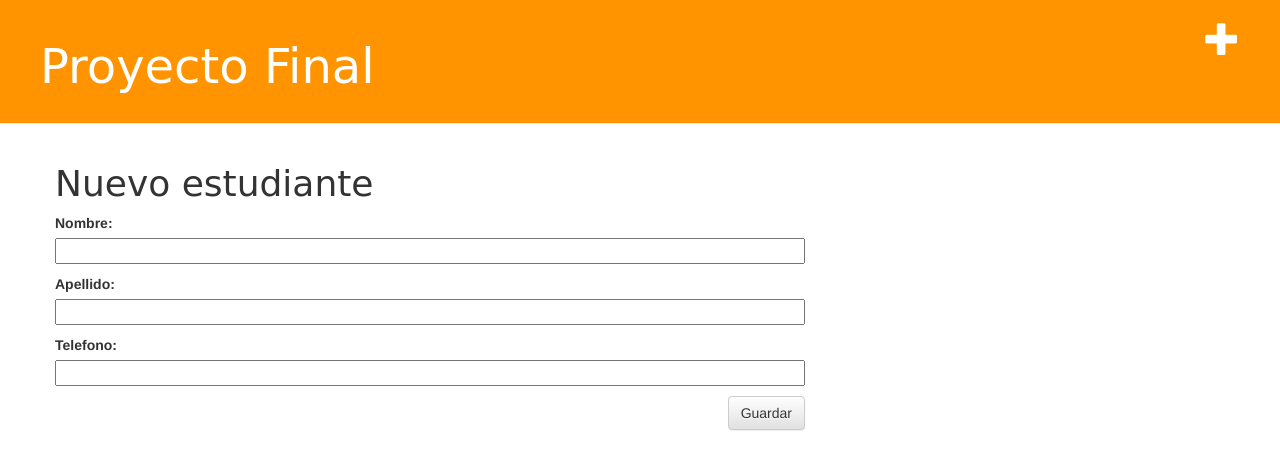
After one commit to reifinal/final, a Django app: page /estudiante/nuevo/ in a window 1280 px wide. The commit adds this page. Shown: the top 470 px of the page. Run offline with Django 3.2, Linux system fonts and the light colour scheme; some libraries are stand-ins or nearby versions.

Commit message:
7)primer insert, update de la tabla estudiantes

```diff
--- /dev/null
+++ b/pfinal/forms.py
@@ -0,0 +1,7 @@
+from django import forms
+from .models import Estudiante
+
+class EstudianteForm(forms.ModelForm):
+    class Meta:
+        model = Estudiante
+        fields = ('nombre', 'apellido', 'telefono',)
--- a/pfinal/templates/pfinal/base.html
+++ b/pfinal/templates/pfinal/base.html
@@ -8,6 +8,7 @@
     </head>
     <body>
         <div class="page-header">
+            <a href="{% url 'pfinal.views.nuevo_estudiante' %}" class="top-menu"><span class="glyphicon glyphicon-plus"></span></a>
             <h1><a href="/">Proyecto Final</a></h1>
         </div>
         <div class="content container">
--- a/pfinal/templates/pfinal/detalle_estudiante.html
+++ b/pfinal/templates/pfinal/detalle_estudiante.html
@@ -4,5 +4,6 @@
     <div class="post">
         <h1>{{ estudiantes.nombre }} {{ estudiantes.apellido }}</h1>
         <p>Telefono: {{ estudiantes.telefono }}</p>
+        <a class="btn btn-default" href="{% url 'editar_estudiante' pk=estudiantes.pk %}"><span class="glyphicon glyphicon-pencil"></span></a>
     </div>
 {% endblock %}
--- /dev/null
+++ b/pfinal/templates/pfinal/editar_estudiante.html
@@ -0,0 +1,10 @@
+{% extends 'pfinal/base.html' %}
+
+{% block content %}
+    <h1>Nuevo estudiante</h1>
+    <form method="POST" class="post-form">
+        {% csrf_token %}
+        {{ form.as_p }}
+        <button type="submit" class="save btn btn-default">Guardar</button>
+    </form>
+{% endblock %}
--- a/pfinal/urls.py
+++ b/pfinal/urls.py
@@ -4,4 +4,6 @@ from . import views
 urlpatterns = [
     url(r'^$', views.lista_estudiantes),
     url(r'^estudiante/(?P<pk>[0-9]+)/$', views.detalle_estudiante),
+    url(r'^estudiante/nuevo/$', views.nuevo_estudiante, name='nuevo_estudiante'),
+    url(r'^estudiante/(?P<pk>[0-9]+)/editar/$', views.editar_estudiante, name='editar_estudiante'),
     ]
--- a/pfinal/views.py
+++ b/pfinal/views.py
@@ -1,13 +1,35 @@
-from django.shortcuts import render, get_object_or_404
+from django.shortcuts import render, get_object_or_404, redirect
 from .models import Estudiante
+from .forms import EstudianteForm
 
 def lista_estudiantes(request):
     estudiantes = Estudiante.objects.all().order_by('apellido')
     return render(request, 'pfinal/lista_estudiantes.html', {'estudiantes':estudiantes})
 
 def detalle_estudiante(request, pk):
-        estudiantes = get_object_or_404(Estudiante, pk=pk)
-        return render(request, 'pfinal/detalle_estudiante.html', {'estudiantes': estudiantes})
+    estudiantes = get_object_or_404(Estudiante, pk=pk)
+    return render(request, 'pfinal/detalle_estudiante.html', {'estudiantes': estudiantes})
+
+def nuevo_estudiante(request):
+    if request.method == "POST":
+        form = EstudianteForm(request.POST)
+        if form.is_valid():
+            form.save()
+            return redirect('pfinal.views.lista_estudiantes')#, pk=post.pk)
+    else:
+        form = EstudianteForm()
+    return render(request, 'pfinal/editar_estudiante.html', {'form': form})
+
+def editar_estudiante(request, pk):
+    estudiantes = get_object_or_404(Estudiante, pk=pk)
+    if request.method == "POST":
+        form = EstudianteForm(request.POST, instance=estudiantes)
+        if form.is_valid():
+            estudiantes.save()
+            return redirect('pfinal.views.lista_estudiantes')#, pk=post.pk)
+    else:
+        form = EstudianteForm(instance=estudiantes)
+    return render(request, 'pfinal/editar_estudiante.html', {'form': form})
 #
 #from django.contrib.auth.models import User
 #from django.contrib.auth import authenticate, login
```
